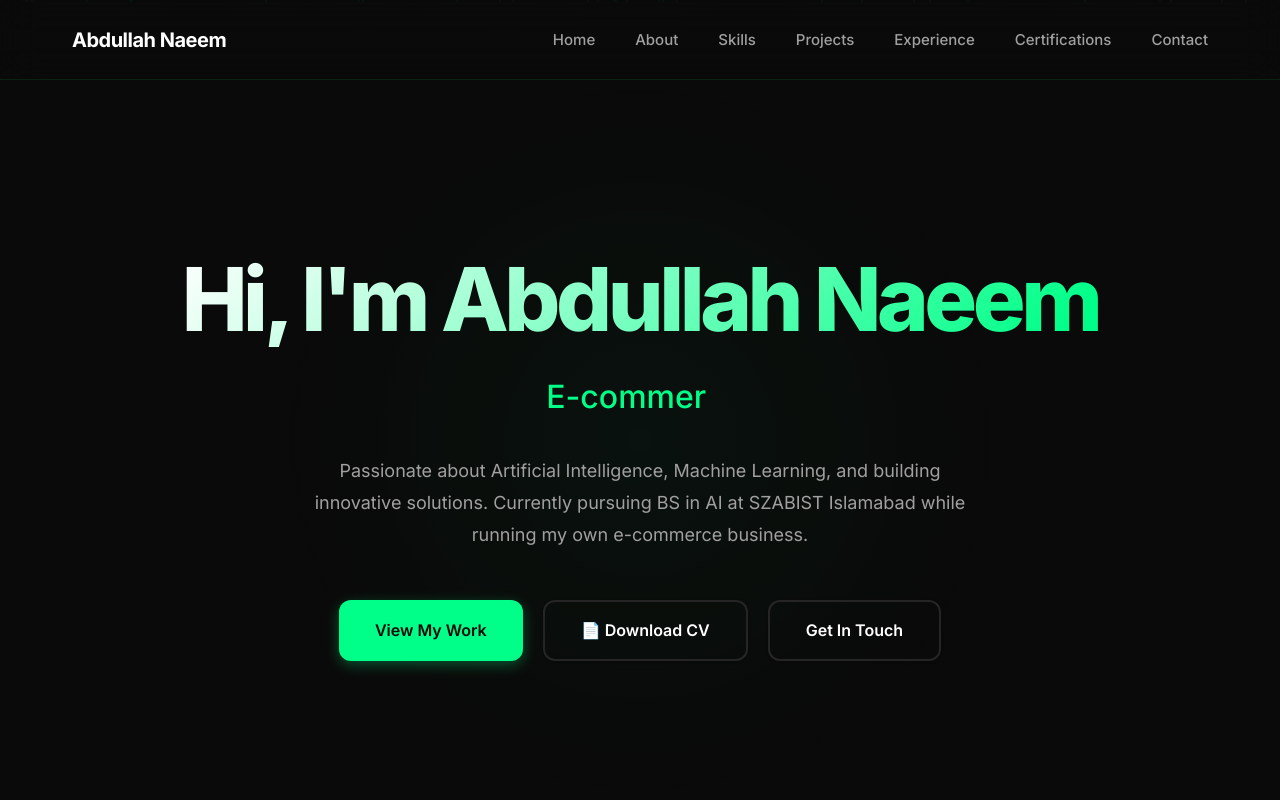
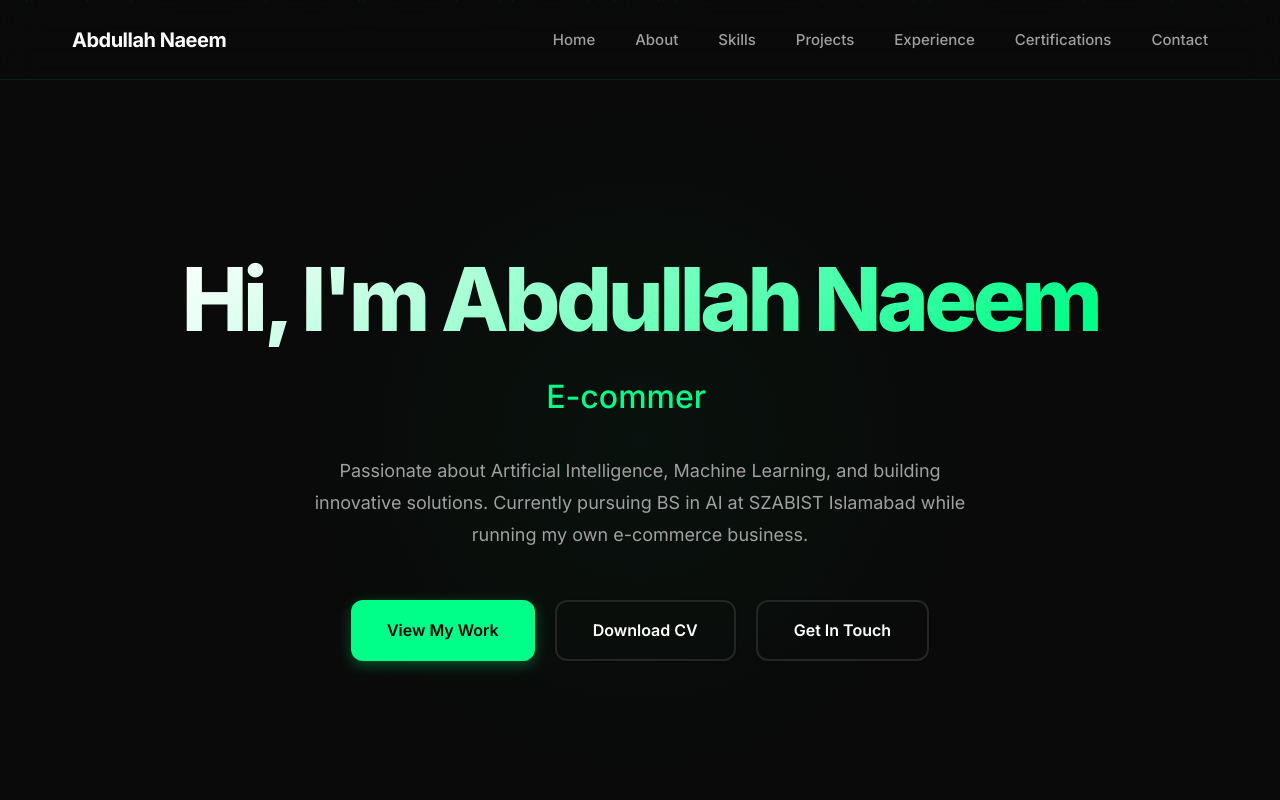
Before and after one commit to abdullahnkhokhar-ux/abdullah-portfolio, a React (Create React App) app: page / in a window 1280 px wide. Shown: the top 800 px of the page. Built offline with nearby package versions, Linux system fonts and the light colour scheme.

Commit message:
Update Hero.js

```diff
--- a/src/components/Hero.js
+++ b/src/components/Hero.js
@@ -30,7 +30,7 @@ function Hero() {
            className="btn-secondary"
            target="_blank"
            rel="noopener noreferrer">
-          📄 Download CV
+           Download CV
         </a>
         <a href="#contact" className="btn-secondary">Get In Touch</a>
       </div>
```
